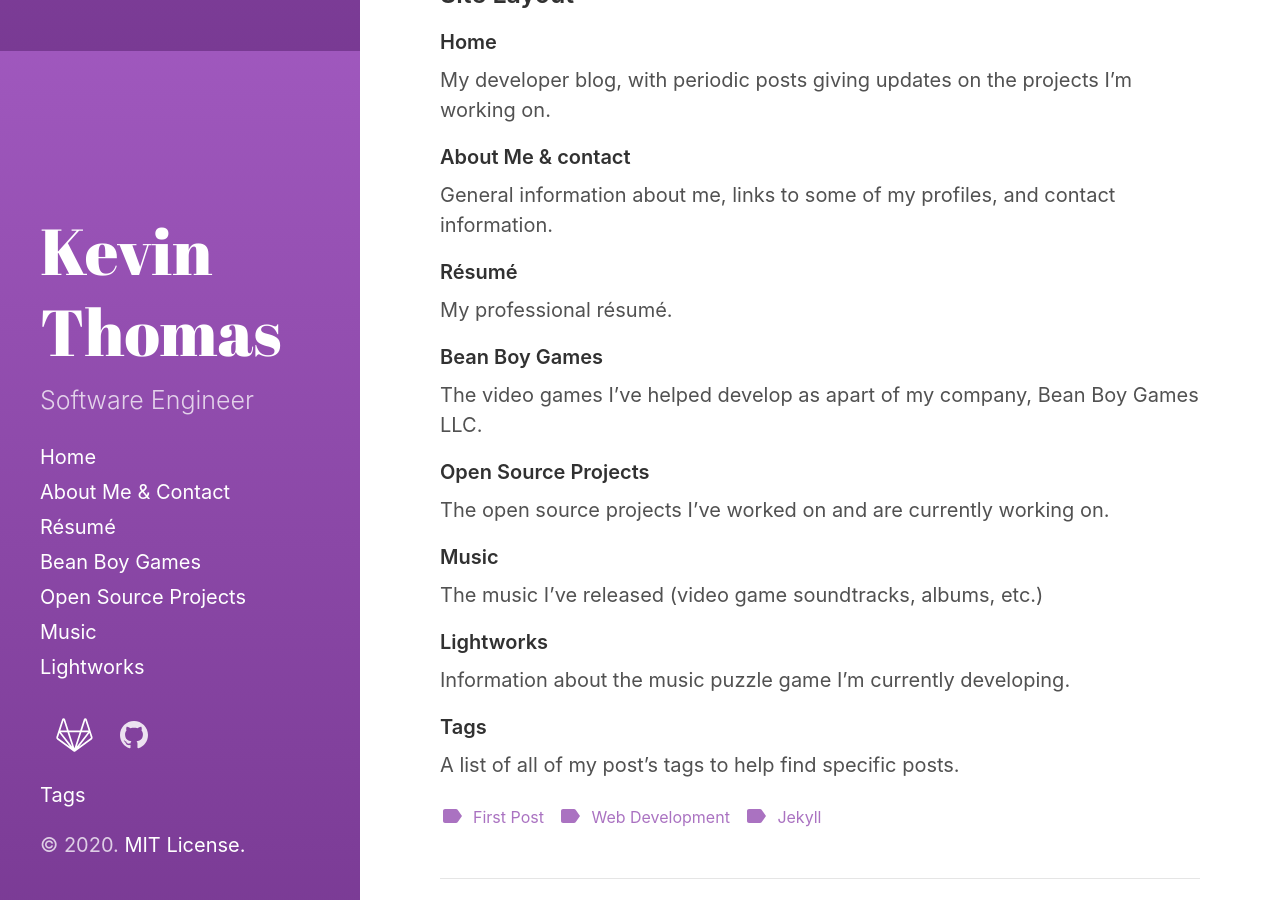
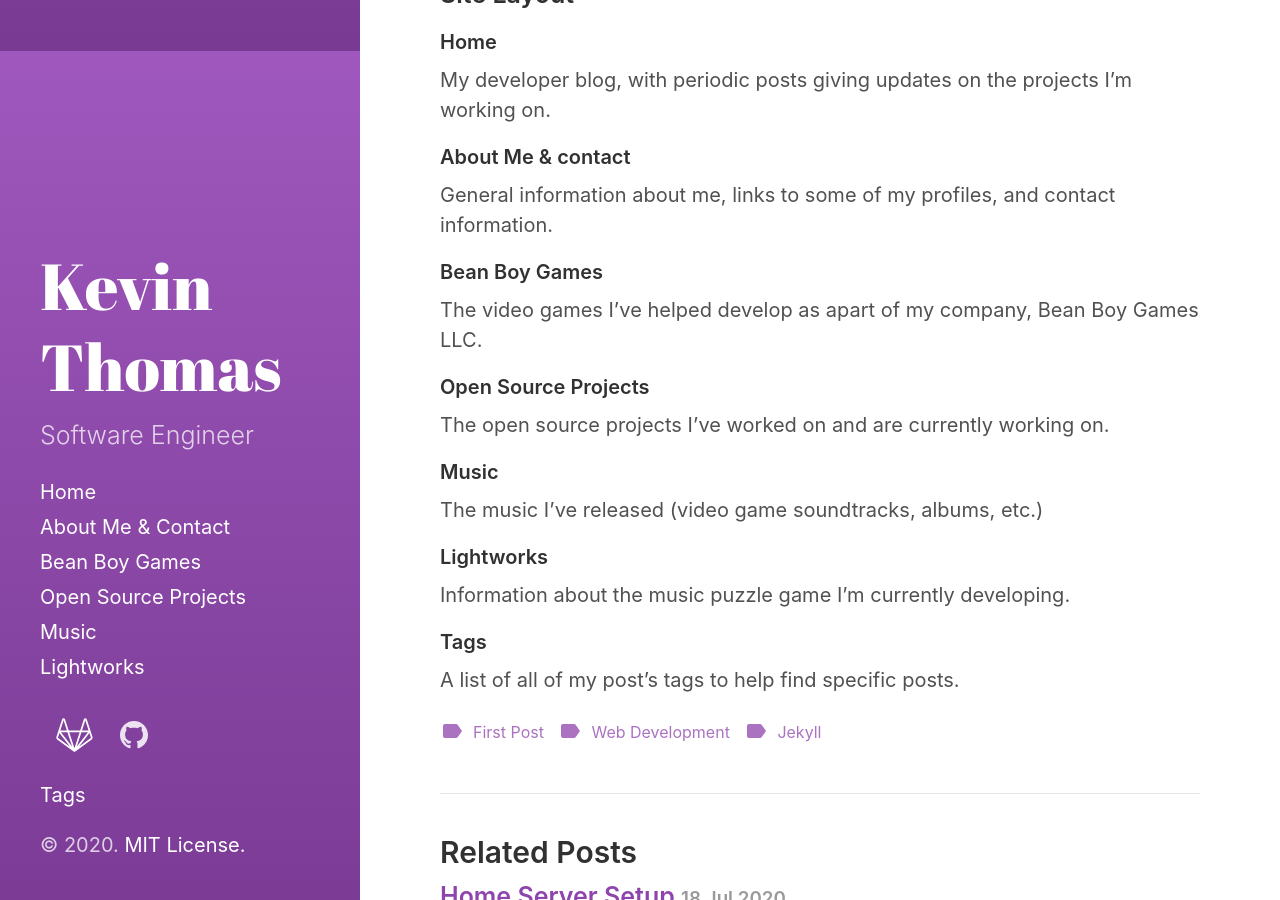
Before and after one commit to KevinNThomas/kevinthomas.dev, a Jekyll site: the page built from _posts/2020-06-22-my-new-website.md, in a window 1280 px wide and 900 px high, scrolled down 849 px. Built offline with Jekyll 4.4.1, drawn with Linux system fonts in a browser that asks for light colours.

Commit message:
Remove resume page

```diff
--- a/_posts/2020-06-22-my-new-website.md
+++ b/_posts/2020-06-22-my-new-website.md
@@ -36,8 +36,8 @@
 #### About Me & contact
 General information about me, links to some of my profiles, and contact information.
 
-#### Résumé
-My professional résumé.
+<!-- #### Résumé
+My professional résumé. -->
 
 #### Bean Boy Games
 The video games I've helped develop as apart of my company, Bean Boy Games LLC.
```
Also changed, not shown: résumé.md (+2 -2 lines).
